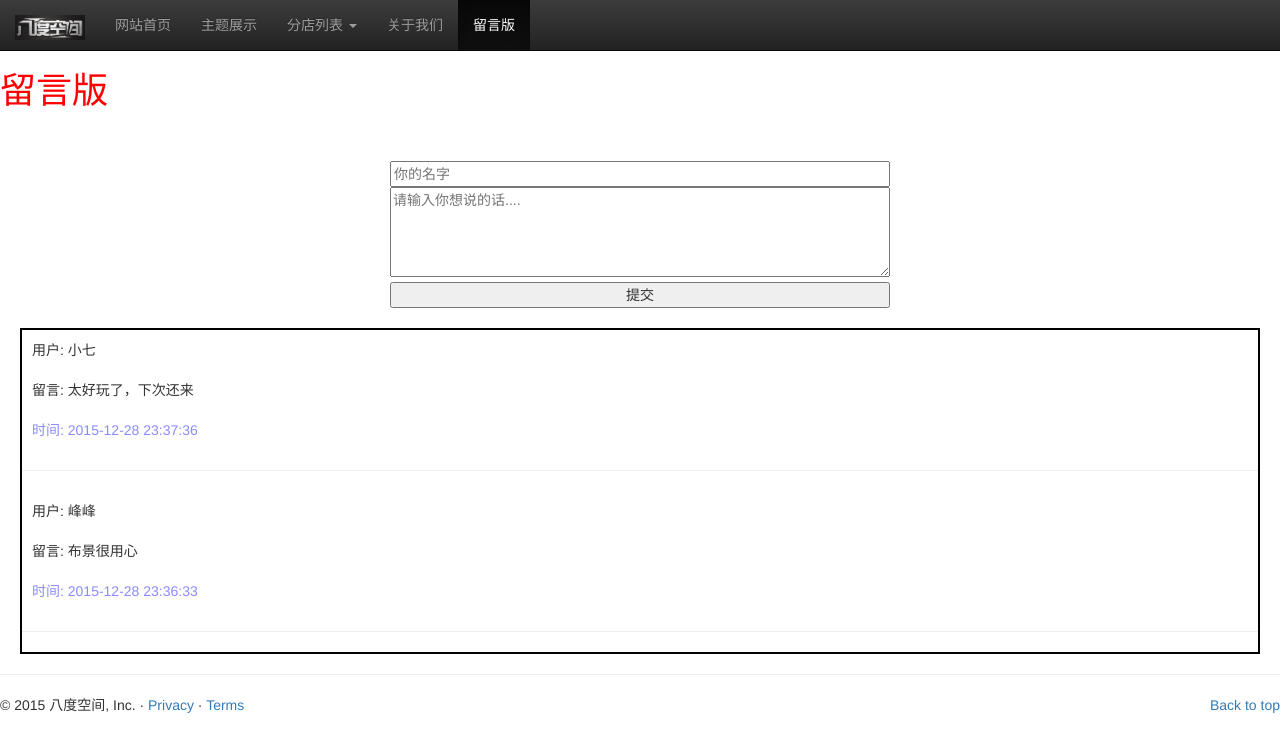
After one commit to dongliang3571/eightSpace, a Flask app: page /wall/ in a window 1280 px wide. The commit adds this page. Shown: the top 752 px of the page. Run offline with Flask 2, Linux system fonts and the light colour scheme; data comes from the database, SQL or seed files in the repository; both versions use the stored data as it was after the commit; some libraries are stand-ins or nearby versions.

Commit message:
comment system worked

```diff
--- a/coreapp/static/css/home.css
+++ b/coreapp/static/css/home.css
@@ -4,6 +4,7 @@ div.strech{
 img.slides{
   padding-left: 10%;
   padding-right: 10%;
+
 }
 div.item{
   background-color: white;
@@ -18,6 +19,7 @@ img.brandpic{
 }
 img.themes{
   max-width: 200px;
+  max-height: 180px;
   border: 2px solid white;
 }
 img.themes:hover{
--- /dev/null
+++ b/coreapp/static/css/wall.css
@@ -0,0 +1,22 @@
+div.time{
+  color: rgba(0, 0, 255, 0.46);
+}
+#formid{
+  width: 500px;
+  margin: 0 auto;
+}
+.form_element{
+  width: 500px;
+  margin: 0 auto;
+}
+textarea.extra{
+  height: 90px;
+}
+#messagewall{
+  border: 2px solid black;
+  margin: 20px 20px;
+}
+
+div.inner{
+  padding: 10px 10px 10px 10px;
+}
--- a/coreapp/templates/home.html
+++ b/coreapp/templates/home.html
@@ -20,7 +20,7 @@
       <img class="first-slide slides" src="/static/images/home_slides/1.JPG" alt="First slide">
       <div class="container">
         <div class="carousel-caption">
-          <h1>八度空间真人密室逃脱</h1>
+
           <p>无聊无聊无聊无聊？不要再犹豫了，来八度空间真人密室逃脱吧！</p>
           <p><a class="btn btn-lg btn-primary" href="#" role="button">了解更多</a></p>
         </div>
@@ -39,7 +39,7 @@
       <img class="third-slide slides" src="/static/images/home_slides/3.JPG" alt="Third slide">
       <div class="container">
         <div class="carousel-caption">
-          <p>记录快乐的！</p>
+          <p>记录快乐的时光！</p>
           <p><a class="btn btn-lg btn-primary" href="/photos" role="button">了解更多</a></p>
         </div>
       </div>
--- /dev/null
+++ b/coreapp/templates/wall.html
@@ -0,0 +1,28 @@
+{% extends "base.html" %}
+
+{% block content %}
+<link rel="stylesheet" href="/static/css/wall.css">
+<div id="wall_li"></div>
+<h1>留言版</h1>
+<br><br>
+
+<div id="formid">
+<form action="/wall/" id="wallform" method="post">
+<input class="form_element" type="text" placeholder="你的名字" name="name"><br>
+<textarea class="form_element extra" name="comment" form="wallform" placeholder="请输入你想说的话...."></textarea>
+<input class="form_element" type="submit" value="提交">
+</form>
+</div>
+
+<div id="messagewall">
+
+{% for message in messages %}
+<div class="user inner">用户: {{ message.name }}</div>
+<div class="message inner">留言: {{ message.content }}</div>
+<div class="time inner">时间: {{ message.date.strftime("%Y-%m-%d %H:%M:%S") }}</div>
+<hr class="featurette-divider">
+{% endfor %}
+
+</div>
+
+{% endblock %}
--- a/coreapp/views.py
+++ b/coreapp/views.py
@@ -1,7 +1,13 @@
 from coreapp import app
 from flask import request, render_template
-import datetime
+from flask_sqlalchemy import SQLAlchemy
+from datetime import datetime
+from sqlalchemy import desc
 
+app.config['SQLALCHEMY_DATABASE_URI'] = 'sqlite:///test.db'
+db = SQLAlchemy(app)
+
+from models import message
 
 @app.route('/')
 def home():
@@ -23,6 +29,22 @@ def stores(number):
     newfile_name = "/storepages/store" + number + ".html"
     return render_template(newfile_name)
 
+@app.route('/aboutus/')
+def about():
+    return render_template("about.html")
+
+@app.route('/wall/', methods=['GET', 'POST'])
+def wall():
+    if request.method == 'POST':
+        name = request.form['name']
+        content = request.form['comment']
+        now = datetime.now()
+        db.session.add(message(name, content, now))
+        db.session.commit()
+    messages = db.session.query(message).order_by(desc(message.date)).all()
+    return render_template("wall.html", messages=messages)
+
+
 
 if __name__ == "__main__":
     app.debug = True
```
Also changed, not shown: coreapp/models.py (added, +18 -0 lines), coreapp/templates/about.html (added, +9 -0 lines), db_create.py (added, +12 -0 lines), coreapp/test.db (added), 1 other file.
